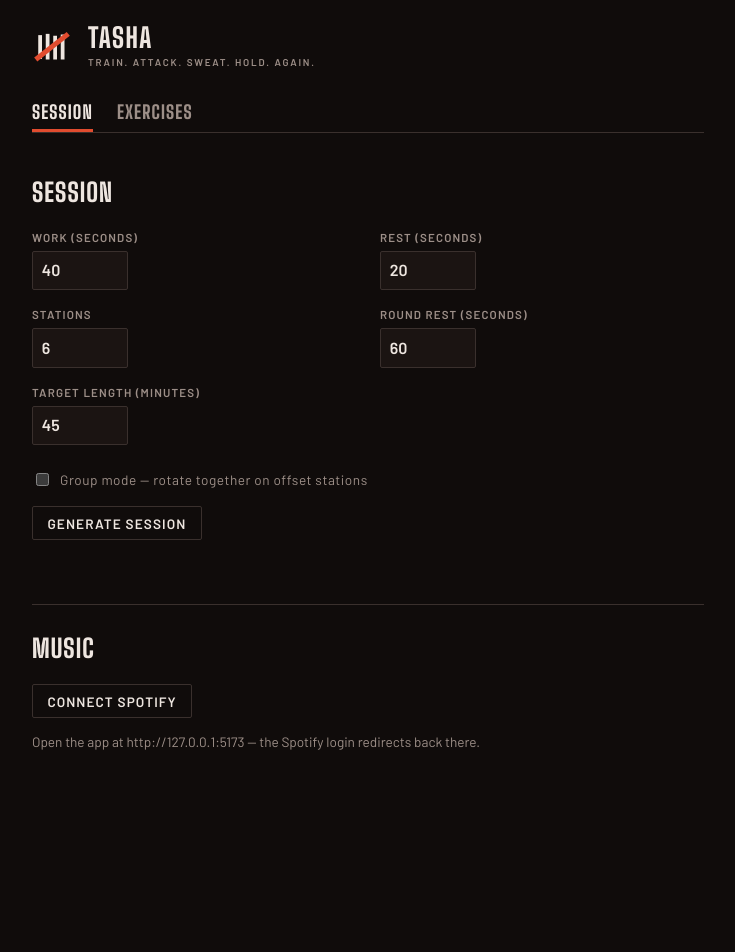
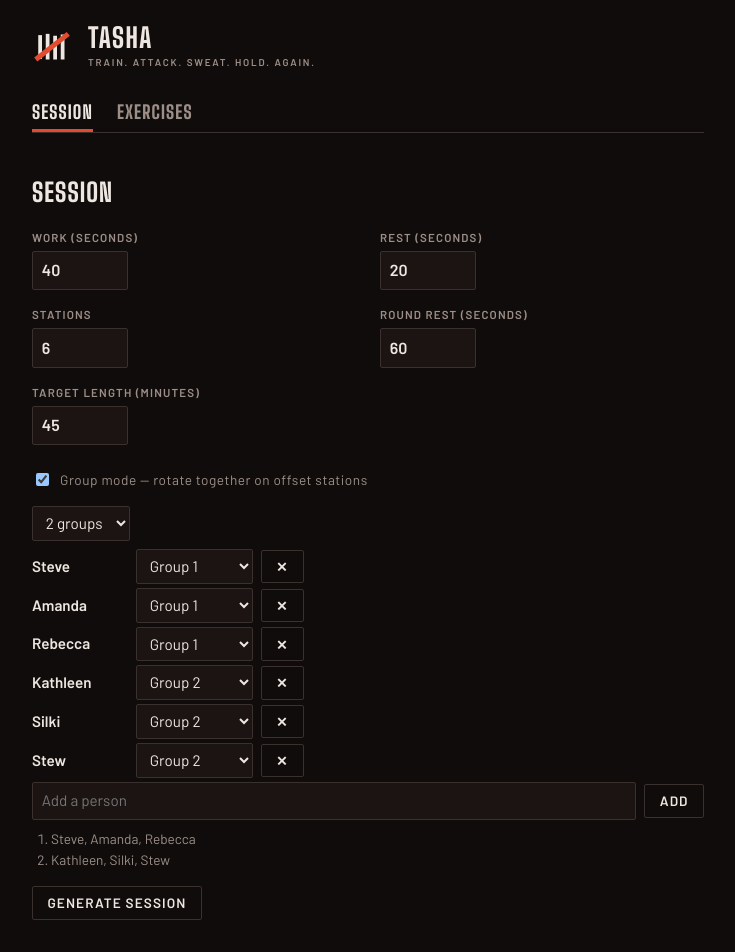
Before and after one commit to sr1977/tasha, a React (Vite) app: page / in a window 1280 px wide. Shown: the top 952 px of the page, without its empty margins (272-1007 px from the left). Before the commit the page ends 830 px from the top, so only its background shows below. Built offline with nearby package versions, Linux system fonts and the light colour scheme.

Commit message:
first commit

```diff
--- /dev/null
+++ b/src/components/DumbbellIcon.tsx
@@ -0,0 +1,14 @@
+// Hard-edged dumbbell mark — functional signal that a station needs the weights.
+export function DumbbellIcon({ className }: { className?: string }) {
+  return (
+    <svg
+      className={`dumbbell ${className ?? ''}`}
+      viewBox="0 0 24 24"
+      role="img"
+      aria-label="dumbbells"
+      fill="currentColor"
+    >
+      <path d="M2 8h2v8H2zM5 6h2v12H5zM17 6h2v12h-2zM20 8h2v8h-2zM7 11h10v2H7z" />
+    </svg>
+  );
+}
--- a/src/components/Pool.tsx
+++ b/src/components/Pool.tsx
@@ -1,7 +1,8 @@
 import { useState } from 'react';
 import type { Category, Equipment, Exercise } from '../types';
+import { DumbbellIcon } from './DumbbellIcon';
 
-const CATEGORIES: Category[] = ['upper', 'lower', 'core', 'cardio'];
+const CATEGORIES: Category[] = ['upper', 'lower', 'core'];
 const EQUIPMENT: Equipment[] = ['bodyweight', 'dumbbells'];
 
 export function Pool({ pool, setPool }: { pool: Exercise[]; setPool: (p: Exercise[]) => void }) {
@@ -61,6 +62,7 @@ export function Pool({ pool, setPool }: { pool: Exercise[]; setPool: (p: Exercis
       <ul className="pool-list">
         {shown.map((e) => (
           <li key={e.id}>
+            {e.equipment === 'dumbbells' && <DumbbellIcon />}
             <input value={e.name} onChange={(ev) => update(e.id, { name: ev.target.value })} />
             <select
               value={e.category}
--- a/src/components/Setup.tsx
+++ b/src/components/Setup.tsx
@@ -1,7 +1,8 @@
 import { useEffect, useState } from 'react';
-import type { Exercise, Session, Settings } from '../types';
-import { banReplacement, buildSession, generateSession, roundCount, sessionDuration } from '../generator';
+import { DEFAULT_ROSTER, type Exercise, type Session, type Settings } from '../types';
+import { banReplacement, buildSession, generateSession, groupLabel, roundCount, sessionDuration } from '../generator';
 import { getVoiceName, listVoices, setVoiceName, speak } from '../audio';
+import { DumbbellIcon } from './DumbbellIcon';
 import { Music } from './Music';
 
 export const fmt = (secs: number) =>
@@ -19,6 +20,7 @@ interface Props {
 
 export function Setup({ pool, settings, setSettings, session, setSession, onStart, goToPool }: Props) {
   const [drafts, setDrafts] = useState<Partial<Record<keyof Settings, string>>>({});
+  const [newPerson, setNewPerson] = useState('');
   const [voices, setVoices] = useState(listVoices);
   const [voiceName, setVoiceNameState] = useState<string>(() => getVoiceName() ?? '');
   useEffect(() => {
@@ -38,6 +40,35 @@ export function Setup({ pool, settings, setSettings, session, setSession, onStar
     next[i] = replacement;
     setSession(buildSession(next, settings));
   };
+
+  const roster = settings.roster ?? DEFAULT_ROSTER;
+  const groups = settings.partner?.groups ?? [];
+  const groupOf = (person: string) => groups.findIndex((g) => g.includes(person));
+  const setGroups = (next: string[][]) =>
+    setSettings({ ...settings, partner: { on: true, groups: next } });
+
+  const assign = (person: string, index: number) => {
+    const next = groups.map((g) => g.filter((p) => p !== person));
+    if (index >= 0) next[index] = [...next[index], person];
+    setGroups(next);
+  };
+  const setGroupCount = (n: number) =>
+    setGroups(Array.from({ length: n }, (_, i) => groups[i] ?? [])); // extra members drop to unassigned
+  const addPerson = () => {
+    const name = newPerson.trim();
+    if (!name || roster.includes(name)) return;
+    setSettings({ ...settings, roster: [...roster, name] });
+    setNewPerson('');
+  };
+  const deletePerson = (person: string) =>
+    setSettings({
+      ...settings,
+      roster: roster.filter((p) => p !== person),
+      partner: settings.partner && {
+        ...settings.partner,
+        groups: groups.map((g) => g.filter((p) => p !== person)),
+      },
+    });
 
   const num = (key: keyof Settings, label: string, min: number) => (
     <label>
@@ -93,37 +124,45 @@ export function Setup({ pool, settings, setSettings, session, setSession, onStar
         </label>
         {settings.partner?.on && (
           <>
-            <div className="partner-names">
-              <select
-                value={settings.partner.names.length}
-                onChange={(e) => {
-                  const count = Number(e.target.value);
-                  const defaults = ['A', 'B', 'C', 'D'];
-                  const names = Array.from(
-                    { length: count },
-                    (_, i) => settings.partner!.names[i] ?? defaults[i],
-                  );
-                  setSettings({ ...settings, partner: { on: true, names } });
-                }}
-              >
+            <div className="partner-count">
+              <select value={groups.length} onChange={(e) => setGroupCount(Number(e.target.value))}>
                 {[1, 2, 3, 4].map((n) => (
                   <option key={n} value={n}>{n === 1 ? '1 group' : `${n} groups`}</option>
                 ))}
               </select>
-              {settings.partner.names.map((name, i) => (
+            </div>
+            <ul className="roster">
+              {roster.map((person) => (
+                <li key={person}>
+                  <span className="person-name">{person}</span>
+                  <select
+                    value={groupOf(person)}
+                    onChange={(e) => assign(person, Number(e.target.value))}
+                  >
+                    <option value={-1}>Unassigned</option>
+                    {groups.map((_, i) => (
+                      <option key={i} value={i}>{`Group ${i + 1}`}</option>
+                    ))}
+                  </select>
+                  <button onClick={() => deletePerson(person)} title="Remove person">✕</button>
+                </li>
+              ))}
+              <li className="add-person">
                 <input
-                  key={i}
-                  value={name}
-                  onChange={(e) => {
-                    const names = [...settings.partner!.names];
-                    names[i] = e.target.value;
-                    setSettings({ ...settings, partner: { on: true, names } });
-                  }}
-                  placeholder={`Group ${i + 1}`}
+                  value={newPerson}
+                  onChange={(e) => setNewPerson(e.target.value)}
+                  onKeyDown={(e) => e.key === 'Enter' && addPerson()}
+                  placeholder="Add a person"
                 />
+                <button onClick={addPerson}>Add</button>
+              </li>
+            </ul>
+            <ol className="group-preview">
+              {groups.map((g, i) => (
+                <li key={i}>{groupLabel(g, i)}</li>
               ))}
-            </div>
-            {settings.stations < settings.partner.names.length && (
+            </ol>
+            {settings.stations < groups.length && (
               <p className="warn">
                 Fewer stations than groups — some groups will share a station.
               </p>
@@ -176,6 +215,7 @@ export function Setup({ pool, settings, setSettings, session, setSession, onStar
             <ol className="stations">
               {stations.map((s, i) => (
                 <li key={`${s.id}-${i}`}>
+                  {s.equipment === 'dumbbells' && <DumbbellIcon />}
                   {s.name} <small>({s.category})</small>{' '}
                   <button onClick={() => swap(i)} title="Swap this station">↻</button>
                 </li>
--- a/src/generator.ts
+++ b/src/generator.ts
@@ -2,7 +2,7 @@ import type { Category, Exercise, Session, Settings } from './types';
 
 export const PREP_SECS = 10;
 
-const CATEGORY_ORDER: Category[] = ['upper', 'lower', 'core', 'cardio'];
+const CATEGORY_ORDER: Category[] = ['upper', 'lower', 'core'];
 
 export function roundCount(s: Settings): number {
   const roundLength = s.stations * (s.workSecs + s.restSecs) + s.roundRestSecs;
@@ -79,12 +79,57 @@ export function buildSession(stations: Exercise[], s: Settings): Session {
   return session;
 }
 
+// Groups rotate on offset stations sharing one set of dumbbells, so any window
+// of `count` consecutive stations (the ones worked at the same moment) may hold
+// at most one dumbbell exercise. Reorder the picks to space dumbbells `count`
+// apart, swapping surplus dumbbells for pool bodyweight when there are too many
+// to space at all (> floor(n/count)).
+export function spaceDumbbells(
+  picks: Exercise[],
+  pool: Exercise[],
+  count: number,
+  rand: () => number = Math.random,
+): Exercise[] {
+  const n = picks.length;
+  const isDb = (e: Exercise) => e.equipment === 'dumbbells';
+  if (count <= 1 || n === 0) return picks;
+
+  const maxD = Math.floor(n / count);
+  const dumbbells = picks.filter(isDb);
+  const body = picks.filter((e) => !isDb(e));
+
+  if (dumbbells.length > maxD) {
+    const used = new Set(picks.map((e) => e.id));
+    const spare = shuffle(
+      pool.filter((e) => !isDb(e) && e.pref !== 'ban' && !used.has(e.id)),
+      rand,
+    );
+    while (dumbbells.length > maxD && spare.length > 0) {
+      const dropped = dumbbells.pop()!;
+      const i = spare.findIndex((e) => e.category === dropped.category);
+      body.push(spare.splice(i >= 0 ? i : 0, 1)[0]);
+    }
+    // ponytail: if the pool lacks enough bodyweight moves we keep the leftover
+    // dumbbells and just space them as evenly as n allows below.
+  }
+
+  const d = dumbbells.length;
+  const slots: (Exercise | null)[] = new Array(n).fill(null);
+  const gap = d > 0 ? n / d : 0; // >= count once d <= maxD
+  for (let i = 0; i < d; i++) slots[Math.floor(i * gap)] = dumbbells[i];
+  let bi = 0;
+  for (let i = 0; i < n; i++) if (slots[i] === null) slots[i] = body[bi++];
+  return slots as Exercise[];
+}
+
 export function generateSession(
   pool: Exercise[],
   s: Settings,
   rand: () => number = Math.random,
 ): Session {
-  return buildSession(pickStations(pool, s.stations, rand), s);
+  const count = s.partner?.on ? s.partner.names.length : 1;
+  const picks = spaceDumbbells(pickStations(pool, s.stations, rand), pool, count, rand);
+  return buildSession(picks, s);
 }
 
 export function sessionDuration(session: Session): number {
@@ -116,6 +161,12 @@ export function banReplacement(
   return candidates[Math.floor(rand() * candidates.length)];
 }
 
+// Display/announce name for a group: its members, or a numbered fallback when
+// no one is assigned yet.
+export function groupLabel(group: string[] | undefined, index: number): string {
+  return group && group.length > 0 ? group.join(', ') : `Group ${index + 1}`;
+}
+
 export function groupExercises(stations: Exercise[], station: number, count: number): Exercise[] {
   return Array.from({ length: count }, (_, g) => stations[(station - 1 + g) % stations.length]);
 }
--- a/src/index.css
+++ b/src/index.css
@@ -203,10 +203,34 @@ select {
   letter-spacing: 0.04em;
   color: var(--text-muted);
 }
-.partner-names {
+.partner-count {
+  margin-bottom: var(--space-sm);
+}
+.roster {
+  list-style: none;
+  padding: 0;
+  margin: 0 0 var(--space-sm);
+  display: flex;
+  flex-direction: column;
+  gap: var(--space-xs);
+}
+.roster li {
   display: flex;
   gap: var(--space-sm);
-  margin-bottom: var(--space-md);
+  align-items: center;
+}
+.roster .person-name {
+  min-width: 6rem;
+  font-weight: 600;
+}
+.roster .add-person input {
+  flex: 1;
+}
+.group-preview {
+  margin: 0 0 var(--space-md);
+  padding-left: 1.4em;
+  color: var(--text-muted);
+  font-size: 0.85rem;
 }
 
 /* ---- pool ---- */
@@ -347,6 +371,18 @@ select {
   letter-spacing: 0.18em;
   text-transform: uppercase;
   color: oklch(1 0 0 / 0.75);
+}
+.dumbbell {
+  width: 0.9em;
+  height: 0.9em;
+  flex-shrink: 0;
+  vertical-align: -0.08em;
+  margin-left: 0.35em;
+}
+.pool-list .dumbbell,
+.stations .dumbbell {
+  margin-left: 0;
+  margin-right: 0.4em;
 }
 .workout .label {
   font-family: var(--font-display);
--- a/src/seed.ts
+++ b/src/seed.ts
@@ -21,10 +21,6 @@ const raw: [string, Category, Equipment, string][] = [
   ['Russian twists', 'core', 'bodyweight', 'rotate from the torso'],
   ['Leg raises', 'core', 'bodyweight', 'press your lower back into the floor'],
   ['Bicycle crunches', 'core', 'bodyweight', 'slow and controlled'],
-  ['Burpees', 'cardio', 'bodyweight', 'land soft, jump tall'],
-  ['Mountain climbers', 'cardio', 'bodyweight', 'hips level, drive the knees'],
-  ['High knees', 'cardio', 'bodyweight', 'knees to hip height'],
-  ['Jumping jacks', 'cardio', 'bodyweight', 'stay light on your feet'],
 ];
 
 export const SEED_POOL: Exercise[] = raw.map(([name, category, equipment, cue], i) => ({
--- a/src/storage.ts
+++ b/src/storage.ts
@@ -1,4 +1,4 @@
-import { DEFAULT_SETTINGS, type Exercise, type Settings } from './types';
+import { DEFAULT_ROSTER, DEFAULT_SETTINGS, type Exercise, type Settings } from './types';
 import { SEED_POOL } from './seed';
 
 const POOL_KEY = 'tasha.pool';
@@ -15,7 +15,9 @@ export function loadJson<T>(key: string, fallback: T): T {
 
 export function loadPool(): Exercise[] {
   const parsed = loadJson<unknown>(POOL_KEY, SEED_POOL);
-  return Array.isArray(parsed) ? (parsed as Exercise[]) : SEED_POOL;
+  if (!Array.isArray(parsed)) return SEED_POOL;
+  // Cardio was dropped — filter it out of pools saved before the change.
+  return (parsed as Exercise[]).filter((e) => (e.category as string) !== 'cardio');
 }
 
 export function savePool(pool: Exercise[]): void {
@@ -26,12 +28,18 @@ export function loadSettings(): Settings {
   const parsed = loadJson<unknown>(SETTINGS_KEY, {});
   const partial = parsed !== null && typeof parsed === 'object' && !Array.isArray(parsed) ? (parsed as Partial<Settings>) : {};
   const s = { ...DEFAULT_SETTINGS, ...partial };
-  const names = s.partner?.names;
-  if (
-    s.partner &&
-    (!Array.isArray(names) || names.length < 1 || names.length > 4 || !names.every((n) => typeof n === 'string'))
-  ) {
-    s.partner = { on: Boolean(s.partner.on), names: ['A', 'B'] };
+  if (!Array.isArray(s.roster) || !s.roster.every((n) => typeof n === 'string')) {
+    s.roster = DEFAULT_ROSTER;
+  }
+  const groups = s.partner?.groups;
+  const validGroups =
+    Array.isArray(groups) &&
+    groups.length >= 1 &&
+    groups.length <= 4 &&
+    groups.every((g) => Array.isArray(g) && g.every((p) => typeof p === 'string'));
+  if (s.partner && !validGroups) {
+    // Reset assignments (e.g. migrating old label-only configs); keep on/off.
+    s.partner = { on: Boolean(s.partner.on), groups: DEFAULT_SETTINGS.partner!.groups };
   }
   return s;
 }
--- a/src/types.ts
+++ b/src/types.ts
@@ -1,4 +1,4 @@
-export type Category = 'upper' | 'lower' | 'core' | 'cardio';
+export type Category = 'upper' | 'lower' | 'core';
 export type Equipment = 'bodyweight' | 'dumbbells';
 
 export type Pref = 'fav' | 'ban';
@@ -14,7 +14,8 @@ export interface Exercise {
 
 export interface PartnerConfig {
   on: boolean;
-  names: string[];
+  /** groups[i] = people assigned to group i; length is the group count (1–4). */
+  groups: string[][];
 }
 
 export interface Settings {
@@ -24,7 +25,11 @@ export interface Settings {
   roundRestSecs: number;
   totalMins: number;
   partner?: PartnerConfig;
+  /** All known people, assigned or not. */
+  roster?: string[];
 }
+
+export const DEFAULT_ROSTER = ['Steve', 'Amanda', 'Rebecca', 'Kathleen', 'Silki', 'Stew'];
 
 export const DEFAULT_SETTINGS: Settings = {
   workSecs: 40,
@@ -32,6 +37,14 @@ export const DEFAULT_SETTINGS: Settings = {
   stations: 6,
   roundRestSecs: 60,
   totalMins: 45,
+  partner: {
+    on: true,
+    groups: [
+      ['Steve', 'Amanda', 'Rebecca'],
+      ['Kathleen', 'Silki', 'Stew'],
+    ],
+  },
+  roster: DEFAULT_ROSTER,
 };
 
 export type IntervalKind = 'prep' | 'work' | 'rest' | 'roundRest';
```
Also changed, not shown: src/components/Workout.tsx (+10 -7 lines), 2 other files (tests, documents, lock files or other folders).
